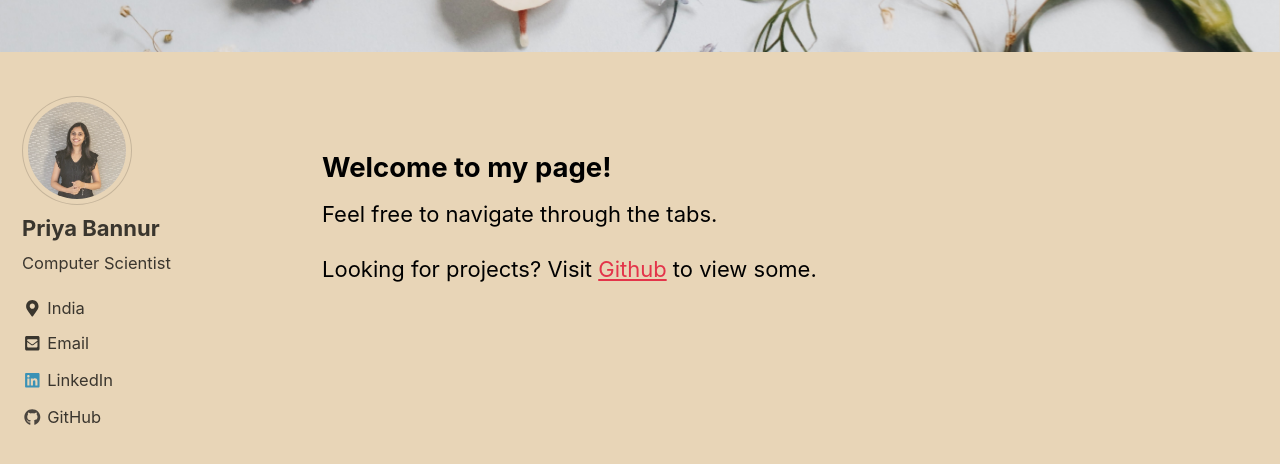
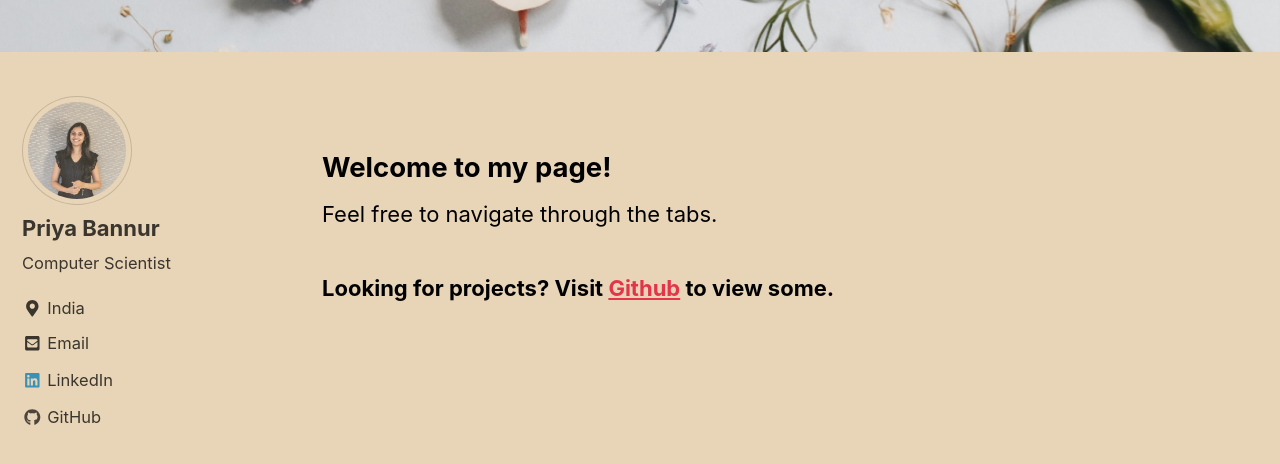
Before and after one commit to Priya-SB/Priya-SB.github.io, a Jekyll site: the page built from index.html, in a window 1280 px wide and 900 px high, scrolled down 377 px. Shown: the top 464 px of the window. Built offline with Jekyll 4.4.1, drawn with Linux system fonts in a browser that asks for light colours; nearby versions of some CDN libraries; the list of posts is cut into pages by our own code.

```diff
--- a/_layouts/home.html
+++ b/_layouts/home.html
@@ -4,4 +4,4 @@ layout: archive
 
 <h2>Welcome to my page!</h2>
 Feel free to navigate through the tabs.
-<p>Looking for projects? Visit <a href="https://github.com/Priya-SB">Github</a> to view some.</p>
+<h3>Looking for projects? Visit <a href="https://github.com/Priya-SB">Github</a> to view some.</h3>
```
